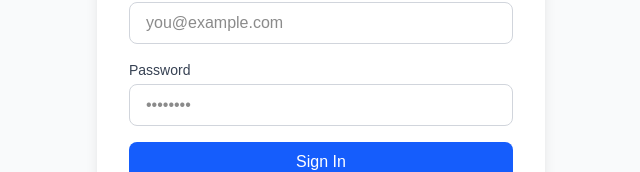
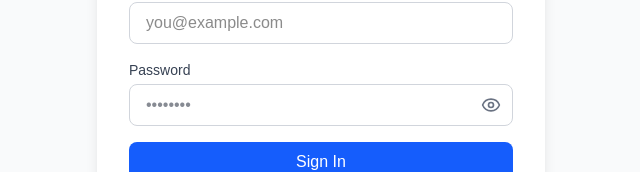
Before and after one commit to zeidanvorpa-afk/AMS, a Next.js app: page /login in a window 1280 px wide. Shown: the part 378-550 px from the top of the page, without its empty margins (319-959 px from the left). Built offline with nearby package versions, Linux system fonts and the light colour scheme; no server answers.

Commit message:
Fix login page password visibility and add toggle icon
- Add Eye/EyeOff icon to toggle password visibility
- Fix password field styling to make dots clearly visible
- Improve error handling with specific error messages
- Ensure no devin comments or folders in git

```diff
--- a/src/app/login/page.tsx
+++ b/src/app/login/page.tsx
@@ -3,11 +3,12 @@
 import { useState } from 'react'
 import { useAuth } from '@/contexts/AuthContext'
 import { useRouter } from 'next/navigation'
-import { Loader2 } from 'lucide-react'
+import { Loader2, Eye, EyeOff } from 'lucide-react'
 
 export default function LoginPage() {
   const [email, setEmail] = useState('')
   const [password, setPassword] = useState('')
+  const [showPassword, setShowPassword] = useState(false)
   const [error, setError] = useState('')
   const [loading, setLoading] = useState(false)
   const { login } = useAuth()
@@ -22,7 +23,14 @@ export default function LoginPage() {
       await login(email, password)
       router.push('/dashboard')
     } catch (err: any) {
-      setError(err.message || 'Login failed')
+      console.error('Login error:', err)
+      if (err.message?.includes('Invalid login credentials')) {
+        setError('Invalid email or password')
+      } else if (err.message?.includes('Email not confirmed')) {
+        setError('Please confirm your email address')
+      } else {
+        setError(err.message || 'Login failed. Please try again.')
+      }
     } finally {
       setLoading(false)
     }
@@ -65,15 +73,28 @@ export default function LoginPage() {
               <label htmlFor="password" className="block text-sm font-medium text-gray-700 mb-1">
                 Password
               </label>
+              <div className="relative">
                 <input
                   id="password"
-                type="password"
+                  type={showPassword ? 'text' : 'password'}
                   value={password}
                   onChange={(e) => setPassword(e.target.value)}
                   required
-                className="w-full px-4 py-2 border border-gray-300 rounded-lg focus:outline-none focus:ring-2 focus:ring-blue-500 focus:border-transparent"
+                  className="w-full px-4 py-2 border border-gray-300 rounded-lg focus:outline-none focus:ring-2 focus:ring-blue-500 focus:border-transparent text-gray-900"
                   placeholder="••••••••"
                 />
+                <button
+                  type="button"
+                  onClick={() => setShowPassword(!showPassword)}
+                  className="absolute right-3 top-1/2 -translate-y-1/2 text-gray-500 hover:text-gray-700 focus:outline-none"
+                >
+                  {showPassword ? (
+                    <EyeOff className="w-5 h-5" />
+                  ) : (
+                    <Eye className="w-5 h-5" />
+                  )}
+                </button>
+              </div>
             </div>
 
             <button
```
Lines whose indentation alone changed are shown as unchanged.
